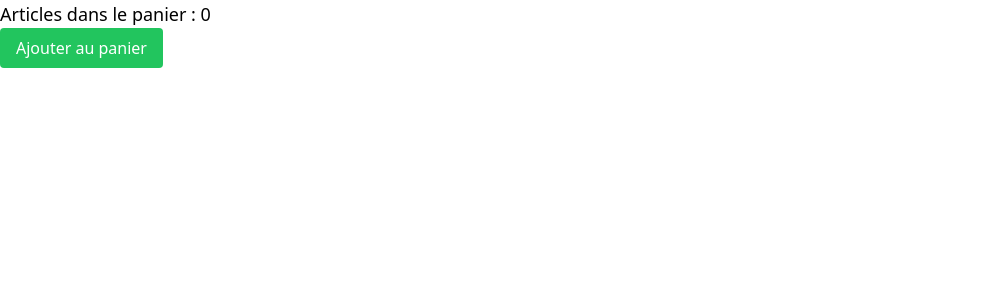
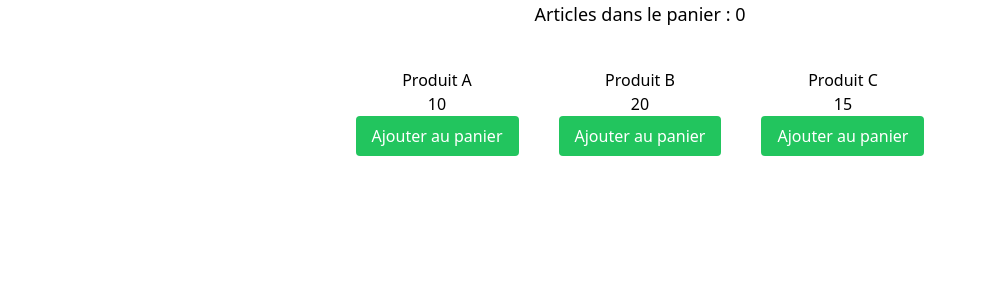
Before and after one commit to ayoubsofi21/react-basics, a React (Create React App) app: page / in a window 1280 px wide. Shown: the top 300 px of the page, without its empty margins (0-987 px from the left). Built offline with nearby package versions, Linux system fonts and the light colour scheme.

Commit message:
fix problem of displaying data send by ajouter au panier to product list using props

```diff
--- a/src/AjouteAuPanier.jsx
+++ b/src/AjouteAuPanier.jsx
@@ -3,17 +3,18 @@ import ProductList from "./ProductList.jsx";
 import Cart from "./Cart.jsx";
 function AjouteAuPanier() {
   const [cartItems, setCartItems] = useState(0);
-  const AddtoCart = (count) => {
-    setCartItems(cartItems + count);
-  };
+
   const products = [
     { id: 1, name: "Produit A", price: 10 },
     { id: 2, name: "Produit B", price: 20 },
     { id: 3, name: "Produit C", price: 15 },
   ];
+  const AddtoCart = (count) => {
+    setCartItems(cartItems + count);
+  };
   return (
     <div>
-      <Cart cartItems={cartItems} />
+      <Cart cartItems={cartItems}  />
       <ProductList products={products} AddtoCart={AddtoCart} />
     </div>
   );
--- a/src/App.jsx
+++ b/src/App.jsx
@@ -39,7 +39,7 @@ function App() {
     }
   };
   return (
-    <>
+    <div>
       {/* <ThemeSelector />
       <hr className="border border-[5px] border-red-500 mt-4 " /> */}
       <div>
@@ -62,7 +62,7 @@ function App() {
         decrement={decrement}
       /> */}
       <AjouteAuPanier />
-    </>
+    </div>
   );
 }
 export default App;
--- a/src/Cart.jsx
+++ b/src/Cart.jsx
@@ -3,7 +3,9 @@ import React from "react";
 function Cart({ cartItems }) {
   return (
     <div>
-      <p className="text-lg">Articles dans le panier : {cartItems}</p>
+      <p className="text-lg flex justify-center mb-10">
+        Articles dans le panier : {cartItems}
+      </p>
     </div>
   );
 }
--- a/src/ProductList.jsx
+++ b/src/ProductList.jsx
@@ -2,13 +2,11 @@ import React from "react";
 
 function ProductList({ products, AddtoCart }) {
   return (
-    <div>
-      {products.map((product) => {
-        <div>
+    <div className="flex justify-center gap-10  ">
+      {products.map((product) => (
+        <div className="flex flex-col text-center">
           <h1>{product.name}</h1>
           <p>{product.price}</p>
-        </div>;
-      })}
           <button
             onClick={() => AddtoCart(1)}
             className="bg-green-500 hover:bg-green-600 text-white px-4 py-2 rounded transition-colors duration-200"
@@ -16,6 +14,8 @@ function ProductList({ products, AddtoCart }) {
             Ajouter au panier
           </button>
         </div>
+      ))}
+    </div>
   );
 }
 
```
Lines whose indentation alone changed are shown as unchanged.
